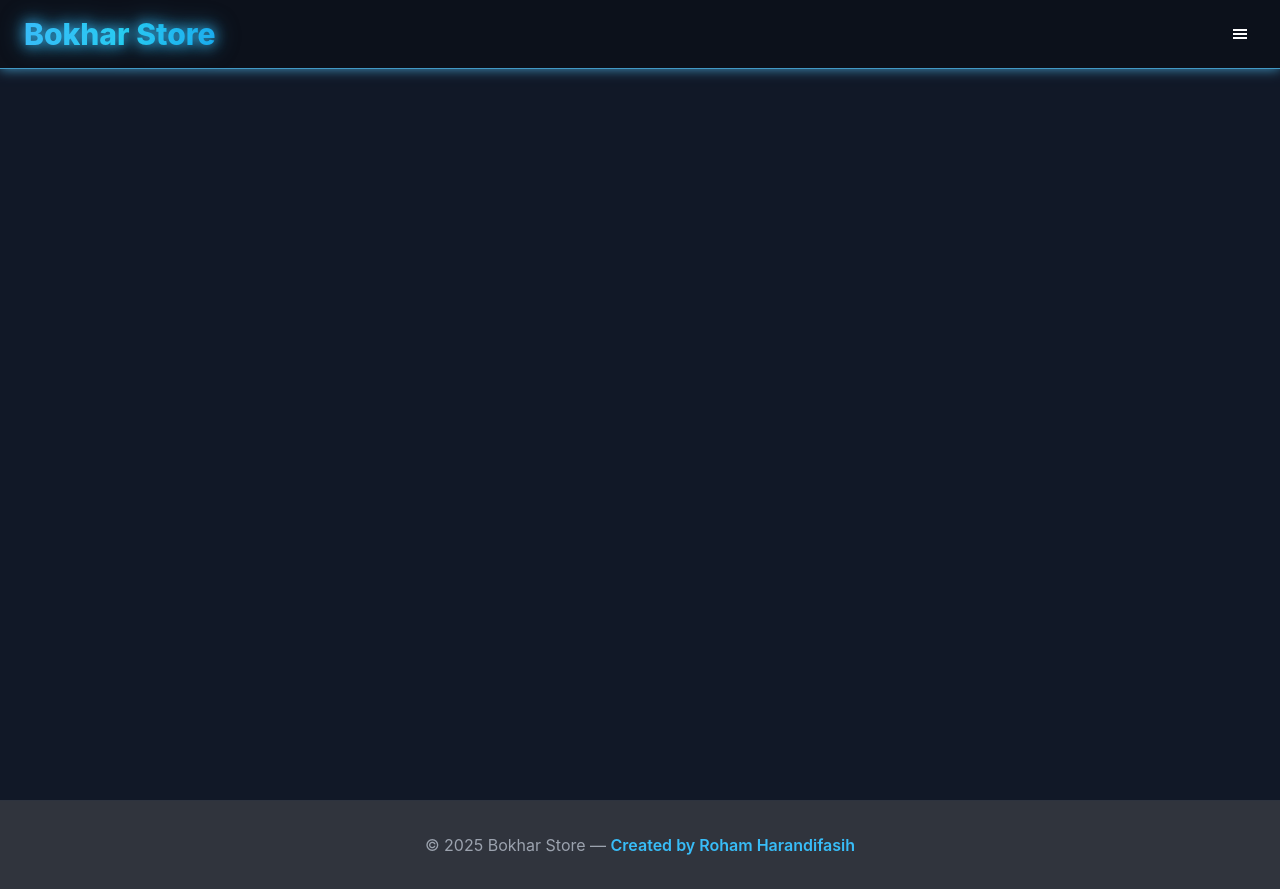
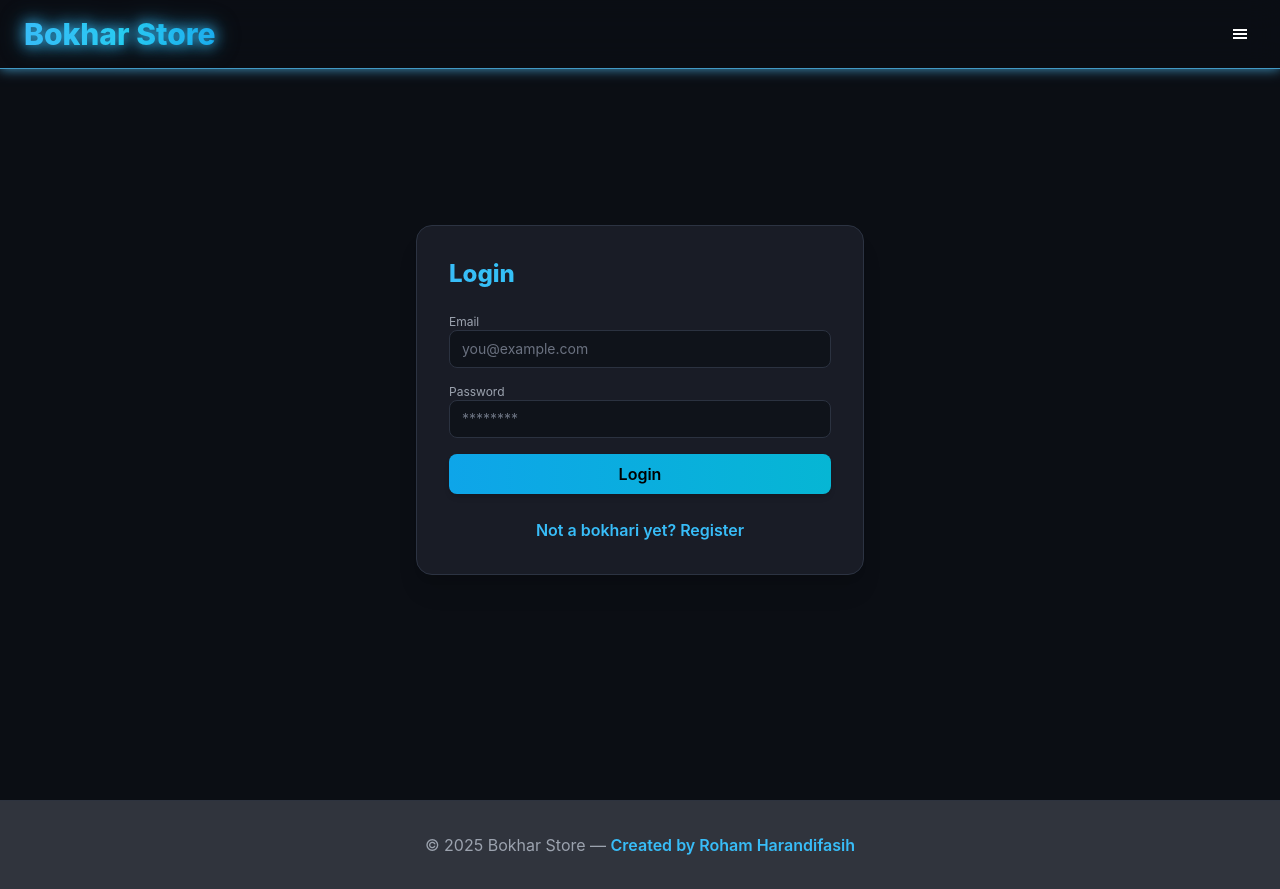
Before and after one commit to Rh2001/FS25-Test, a React (Create React App) app in the folder frontend/: page /login in a window 1280 px wide. Built offline with nearby package versions, Linux system fonts and the light colour scheme.

Commit message:
Add mock Login.

```diff
--- a/frontend/src/Components/Global/Navbar.jsx
+++ b/frontend/src/Components/Global/Navbar.jsx
@@ -14,7 +14,7 @@ const Navbar = () => {
     { id: 1, name: "Home", link: "/" },
     { id: 2, name: "Store", link: "/store" },
     { id: 3, name: "Contact", link: "/contact" },
-    { id: 4, name: "Register", link: "/register" }
+    { id: 4, name: "Login", link: "/login" }
   ];
 
   return (
--- /dev/null
+++ b/frontend/src/Components/Login.jsx
@@ -0,0 +1,6 @@
+import React from "react";
+import LoginPage from "./LoginComponents/LoginPage";
+
+export default function Login() {
+  return <LoginPage />;
+}
--- /dev/null
+++ b/frontend/src/Components/LoginComponents/LoginForm.jsx
@@ -0,0 +1,85 @@
+import React, { useState } from "react";
+import { useNavigate } from "react-router-dom";
+
+export default function LoginForm() {
+  const navigate = useNavigate();
+  const [form, setForm] = useState({ email: "", password: "" });
+  const [error, setError] = useState("");
+  const [loading, setLoading] = useState(false);
+
+  const update = (e) => {
+    const { name, value } = e.target;
+    setForm(f => ({ ...f, [name]: value }));
+    setError("");
+  };
+
+  const handleLogin = async (e) => {
+    e.preventDefault();
+    setError("");
+    if (!form.email.trim() || !form.password) {
+      setError("Email and password required.");
+      return;
+    }
+    setLoading(true);
+    // Simulate API call
+    setTimeout(() => {
+      setLoading(false);
+      if (form.email === "test@example.com" && form.password === "password") {
+        navigate("/store");
+      } else {
+        setError("Invalid credentials.");
+      }
+    }, 800);
+  };
+
+  return (
+    <div className="text-white">
+      <h2 className="text-2xl font-extrabold text-transparent bg-clip-text bg-gradient-to-r from-sky-400 to-cyan-400 mb-6">
+        Login
+      </h2>
+      <form onSubmit={handleLogin} className="space-y-4">
+        <div>
+          <label className="block text-xs text-gray-400">Email</label>
+          <input
+            type="email"
+            name="email"
+            autoComplete="email"
+            value={form.email}
+            onChange={update}
+            className="w-full bg-[#0f131a] border border-[#2b3240] rounded-lg px-3 py-2 text-sm placeholder-gray-500 text-white focus:outline-none focus:ring-2 focus:ring-sky-400 transition"
+            placeholder="you@example.com"
+          />
+        </div>
+        <div>
+          <label className="block text-xs text-gray-400">Password</label>
+          <input
+            type="password"
+            name="password"
+            autoComplete="current-password"
+            value={form.password}
+            onChange={update}
+            className="w-full bg-[#0f131a] border border-[#2b3240] rounded-lg px-3 py-2 text-sm placeholder-gray-500 text-white focus:outline-none focus:ring-2 focus:ring-cyan-400 transition"
+            placeholder="********"
+          />
+        </div>
+        {error && <div className="text-red-500 text-xs">{error}</div>}
+        <button
+          type="submit"
+          disabled={loading}
+          className="w-full bg-gradient-to-r from-sky-500 to-cyan-500 text-black font-semibold rounded-lg px-4 py-2 shadow-md hover:opacity-90 transition disabled:opacity-50"
+        >
+          {loading ? "Logging in..." : "Login"}
+        </button>
+      </form>
+      <div className="mt-6 text-center">
+        <button
+          type="button"
+          onClick={() => navigate("/register")}
+          className="text-sky-400 font-semibold hover:underline hover:text-sky-300 transition-colors duration-300"
+        >
+          Not a bokhari yet? Register
+        </button>
+      </div>
+    </div>
+  );
+}
--- /dev/null
+++ b/frontend/src/Components/LoginComponents/LoginPage.jsx
@@ -0,0 +1,25 @@
+import React from "react";
+import LoginForm from "./LoginForm";
+import { motion } from "framer-motion";
+import Spaceman01 from "./Assets/Spaceman01.jpg";
+
+export default function LoginPage() {
+  return (
+    <div className="min-h-screen flex items-center justify-center bg-[#0b0e14]"
+    style ={{
+            backgroundImage: `url(${Spaceman01})`,
+            backgroundSize: 'cover',
+            backgroundPosition: 'center',
+            backgroundRepeat: 'no-repeat',
+        }}>
+      <motion.div
+        className="bg-[#1b1f29]/90 border border-[#2c3342] rounded-2xl shadow-xl p-8 w-full max-w-md"
+        initial={{ scale: 0.8, opacity: 0 }}
+        animate={{ scale: 1, opacity: 1 }}
+        transition={{ duration: 0.5, ease: "easeOut" }}
+      >
+        <LoginForm />
+      </motion.div>
+    </div>
+  );
+}
--- /dev/null
+++ b/frontend/src/Components/LoginOld.jsx
@@ -0,0 +1,93 @@
+import React, { useState } from "react";
+import { useNavigate } from "react-router-dom";
+import { motion } from "framer-motion";
+
+export default function Login() {
+  const navigate = useNavigate();
+  const [form, setForm] = useState({ email: "", password: "" });
+  const [error, setError] = useState("");
+  const [loading, setLoading] = useState(false);
+
+  const update = (e) => {
+    const { name, value } = e.target;
+    setForm(f => ({ ...f, [name]: value }));
+    setError("");
+  };
+
+  const handleLogin = async (e) => {
+    e.preventDefault();
+    setError("");
+    if (!form.email.trim() || !form.password) {
+      setError("Email and password required.");
+      return;
+    }
+    setLoading(true);
+    // Simulate API call
+    setTimeout(() => {
+      setLoading(false);
+      if (form.email === "test@example.com" && form.password === "password") {
+        navigate("/store");
+      } else {
+        setError("Invalid credentials.");
+      }
+    }, 800);
+  };
+
+  return (
+    <div className="min-h-screen flex items-center justify-center bg-[#0b0e14]">
+      <motion.div
+        className="bg-[#1b1f29]/90 border border-[#2c3342] rounded-2xl shadow-xl p-8 w-full max-w-md"
+        initial={{ scale: 0.8, opacity: 0 }}
+        animate={{ scale: 1, opacity: 1 }}
+        transition={{ duration: 0.5, ease: "easeOut" }}
+      >
+        <h2 className="text-2xl font-extrabold text-transparent bg-clip-text bg-gradient-to-r from-sky-400 to-cyan-400 mb-6">
+          Login
+        </h2>
+        <form onSubmit={handleLogin} className="space-y-4">
+          <div>
+            <label className="block text-xs text-gray-400">Email</label>
+            <input
+              type="email"
+              name="email"
+              autoComplete="email"
+              value={form.email}
+              onChange={update}
+              className="w-full bg-[#0f131a] border border-[#2b3240] rounded-lg px-3 py-2 text-sm placeholder-gray-500 focus:outline-none focus:ring-2 focus:ring-sky-400 transition"
+              placeholder="you@example.com"
+            />
+          </div>
+          <div>
+            <label className="block text-xs text-gray-400">Password</label>
+            <input
+              type="password"
+              name="password"
+              autoComplete="current-password"
+              value={form.password}
+              onChange={update}
+              className="w-full bg-[#0f131a] border border-[#2b3240] rounded-lg px-3 py-2 text-sm placeholder-gray-500 focus:outline-none focus:ring-2 focus:ring-cyan-400 transition"
+              placeholder="********"
+            />
+          </div>
+          {error && <div className="text-red-500 text-xs">{error}</div>}
+          <button
+            type="submit"
+            disabled={loading}
+            className="w-full bg-gradient-to-r from-sky-500 to-cyan-500 text-black font-semibold rounded-lg px-4 py-2 shadow-md hover:opacity-90 transition disabled:opacity-50"
+          >
+            {loading ? "Logging in..." : "Login"}
+          </button>
+        </form>
+        <div className="mt-6 text-center">
+          <button
+            type="button"
+            onClick={() => navigate("/register")}
+            className="text-sky-400 font-semibold hover:underline hover:text-sky-300 transition-colors duration-300"
+          >
+            Not a bokhari yet? Register
+          </button>
+        </div>
+      </motion.div>
+    </div>
+  );
+}
--- a/frontend/src/Components/RegisterComponents/RegisterForm.jsx
+++ b/frontend/src/Components/RegisterComponents/RegisterForm.jsx
@@ -69,6 +69,15 @@ function RegisterForm() {
           {loading ? "Registering..." : "Register"}
         </button>
       </form>
+      <div className="mt-6 text-center">
+          <button
+            type="button"
+            onClick={() => navigate("/login")}
+            className="text-sky-400 font-semibold hover:underline hover:text-sky-300 transition-colors duration-300"
+          >
+            Already a member? Login
+          </button>
+        </div>
       <div className="mt-6 text-center text-xs text-gray-500">
         &copy; {new Date().getFullYear()} Bokhar Store
       </div>
```
Also changed, not shown: frontend/src/AppRoutes.js (+8 -1 lines), frontend/src/Components/LoginComponents/Assets/Spaceman01.jpg (added).
